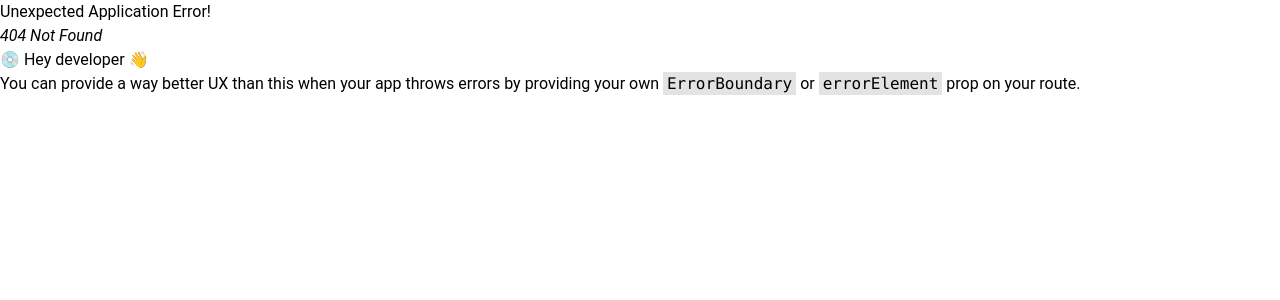
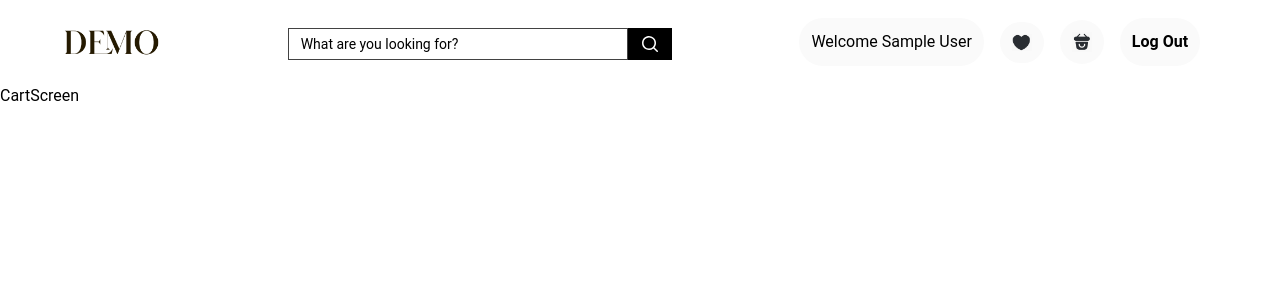
Before and after one commit to unaizk/demo-ecommerce, a React (Vite) app in the folder frontend/: page /cart in a window 1280 px wide. Before the commit this address had no page. Shown: the top 300 px of the page. Built offline with nearby package versions, Linux system fonts and the light colour scheme; sample sign-in values are in the browser's storage.

Commit message:
added a private route so if the user is logged in then only they can visit the private route

```diff
--- a/frontend/src/component/Header.jsx
+++ b/frontend/src/component/Header.jsx
@@ -43,7 +43,7 @@ const Header = () => {
           <img src={'/Heart.png'} className="w-5 bg-gray-200" alt="" />
         </div>
         <div className="bg-gray-50 rounded-full p-3 mr-4 cursor-pointer">
-          <img src={'/cart.png'} className="w-5 bg-gray-200" alt="" />
+          <img onClick={() =>{navigate('/cart')}} src={'/cart.png'} className="w-5 bg-gray-200" alt="" />
         </div>
         <div className="bg-gray-50 rounded-full p-3 mr-4 cursor-pointer">
           {userInfo ? (
--- /dev/null
+++ b/frontend/src/component/PrivateRouter.jsx
@@ -0,0 +1,7 @@
+import { Navigate, Outlet } from 'react-router-dom'
+import { useSelector } from 'react-redux'
+
+export const PrivateRouter = () => {
+    const {userInfo} = useSelector((state)=>state.auth)
+  return userInfo ? <Outlet /> : <Navigate to = '/login' replace />
+}
--- a/frontend/src/main.jsx
+++ b/frontend/src/main.jsx
@@ -7,14 +7,22 @@ import UserHomeScreen from './screens/UserHomeScreen.jsx'
 import LoginScreen from './screens/LoginScren.jsx'
 import RegisterScreen from './screens/RegisterScreen.jsx'
 import store from './store.js';
+import { PrivateRouter } from './component/PrivateRouter.jsx'
 import {Provider} from 'react-redux'
+import CartScreen from './screens/CartScreen.jsx'
 
 const router = createBrowserRouter(
   createRoutesFromElements(
+
     <Route path='/' element={<App />} >
+      {/*================================= user route handler========================================== */}
       <Route index={true} path='/' element={<UserHomeScreen />} />
       <Route path='/login' element={<LoginScreen />} />
       <Route path='/register' element={<RegisterScreen />} />
+      {/*================================= Private Router========================================== */}
+      <Route path="" element = {<PrivateRouter />}>
+        <Route path="/cart" element={<CartScreen />} />
+      </Route>
     </Route>
   )
 )
--- /dev/null
+++ b/frontend/src/screens/CartScreen.jsx
@@ -0,0 +1,9 @@
+import React from 'react'
+
+const CartScreen = () => {
+  return (
+    <div>CartScreen</div>
+  )
+}
+
+export default CartScreen
```
